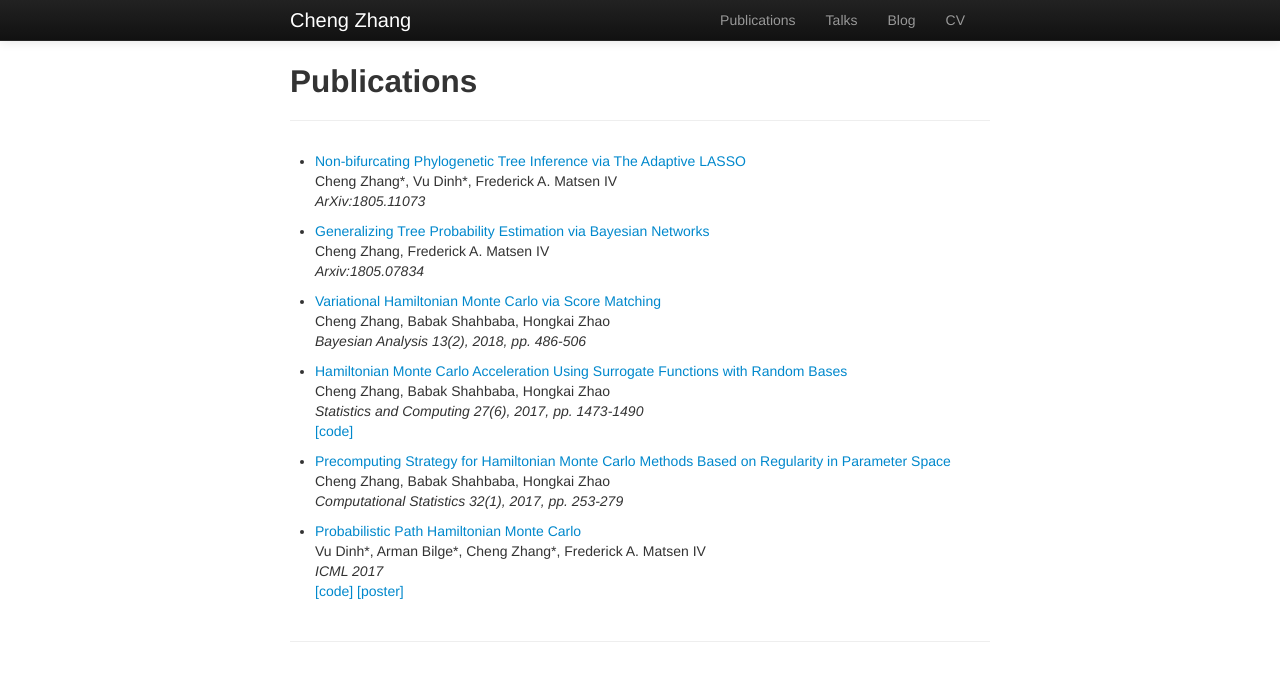
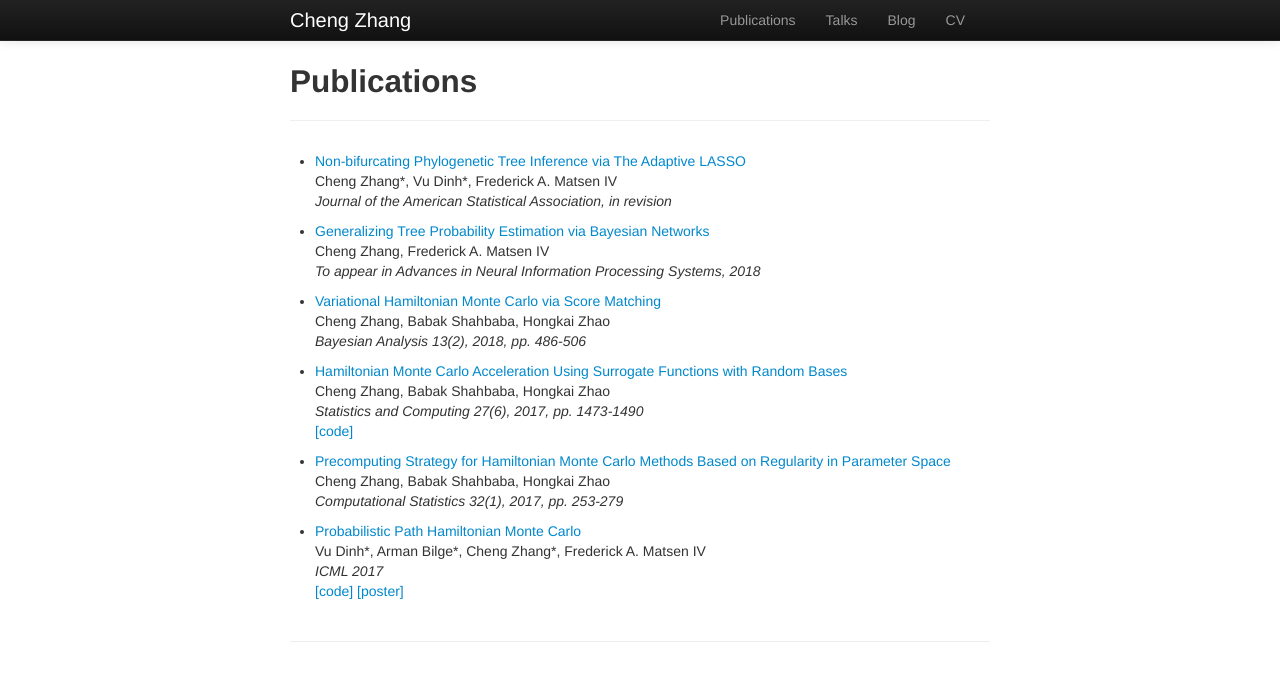
Before and after one commit to zcrabbit/zcrabbit.github.io, a Jekyll site: the page built from pages/publications.md, in a window 1280 px wide. Shown: the top 681 px of the page. Built offline with Jekyll 4.4.1, drawn with Linux system fonts in a browser that asks for light colours.

Commit message:
update publication

```diff
--- a/pages/publications.md
+++ b/pages/publications.md
@@ -5,11 +5,11 @@ title: Publications
 
 - [Non-bifurcating Phylogenetic Tree Inference via The Adaptive LASSO](https://arxiv.org/abs/1805.11073)
 Cheng Zhang\*, Vu Dinh\*, Frederick A. Matsen IV
-_ArXiv:1805.11073_
+_Journal of the American Statistical Association, in revision_
 
 - [Generalizing Tree Probability Estimation via Bayesian Networks](https://arxiv.org/abs/1805.07834)
 Cheng Zhang, Frederick A. Matsen IV
-_Arxiv:1805.07834_
+_To appear in Advances in Neural Information Processing Systems, 2018_
 
 - [Variational Hamiltonian Monte Carlo via Score Matching](https://projecteuclid.org/download/pdfview_1/euclid.ba/1500948232)
 Cheng Zhang, Babak Shahbaba, Hongkai Zhao
```
Also changed, not shown: 2 other files.
